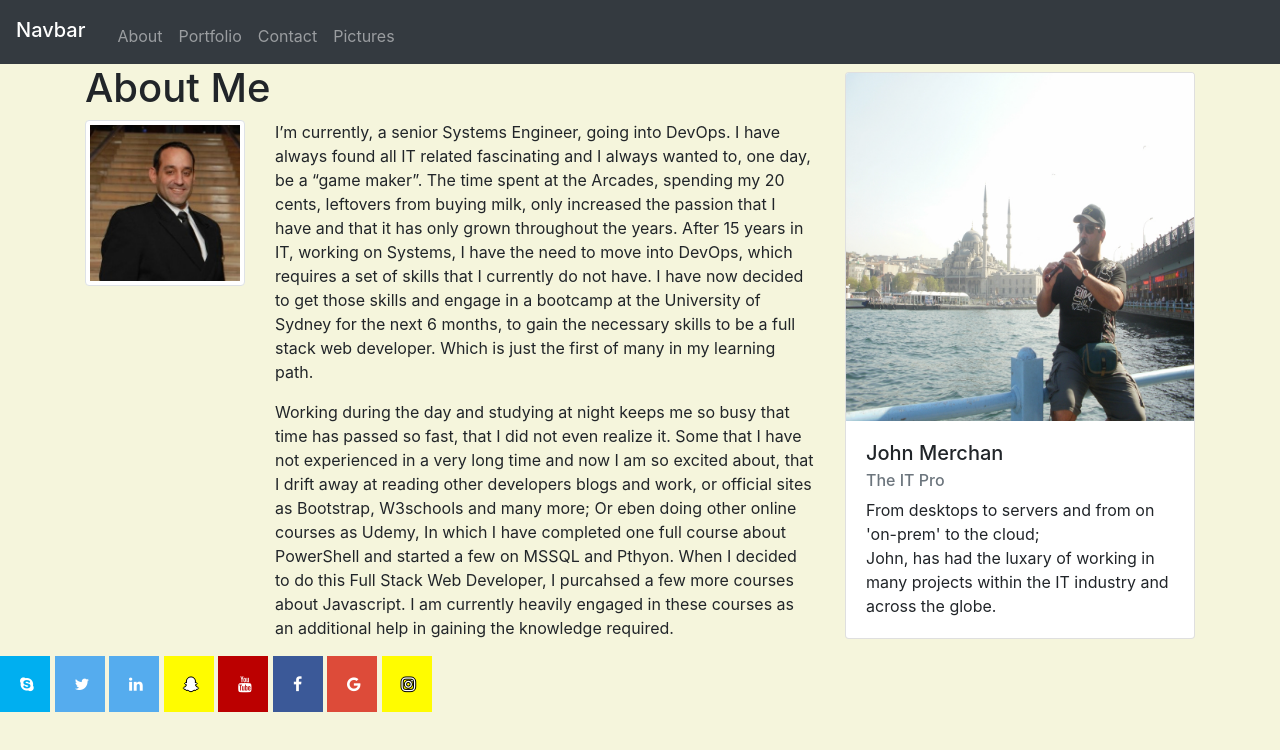
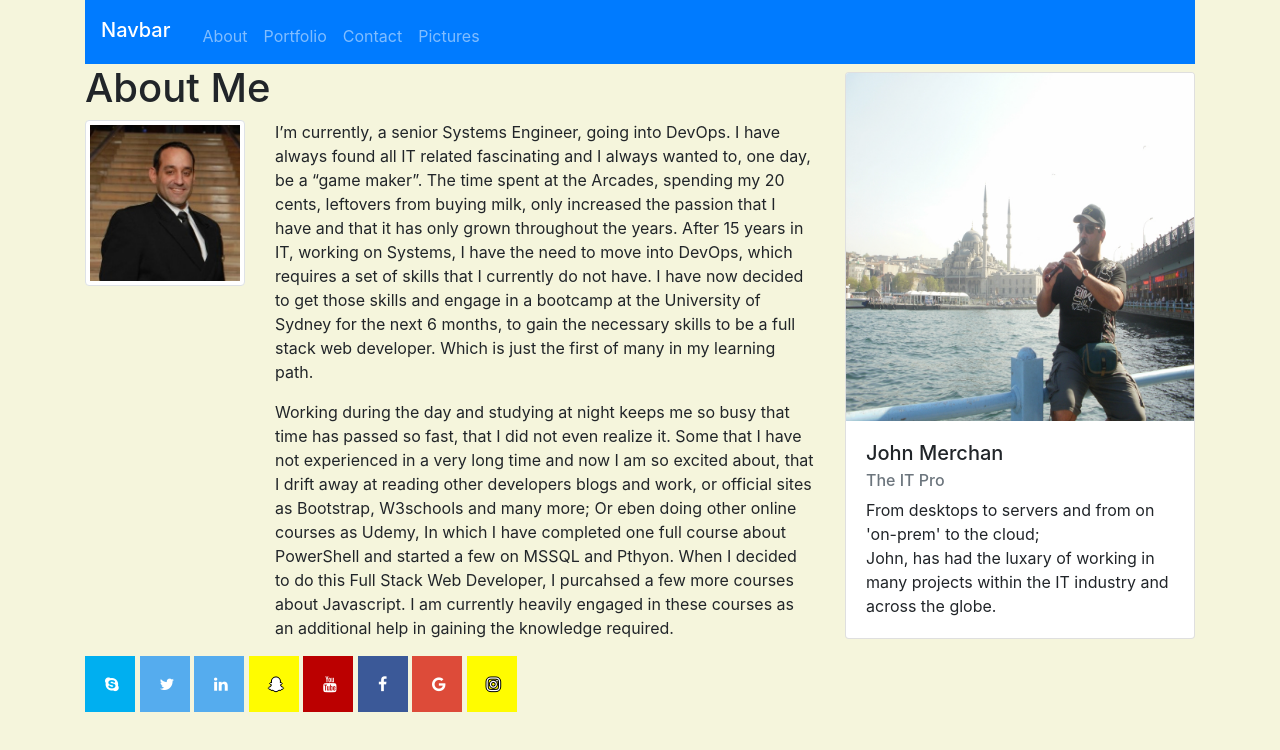
Before and after one commit to johnnyboysydney/Professional-Portfolio, a plain HTML site: page index.html in a window 1280 px wide. Drawn offline with nearby package versions, Linux system fonts and the light colour scheme.

Commit message:
Changes to the footer style

```diff
--- a/assets/style.css
+++ b/assets/style.css
@@ -1,3 +1,6 @@
+
+
+/* We add our styles to the body */
 body {
     background-color: beige;
 }
@@ -6,6 +9,9 @@ ul {
     list-style: disc;
     margin: 8px;
 }
+
+/* We control the row elements of the site. */
+
 
 /* Style all font awesome icons */
 .fa {
--- a/index.html
+++ b/index.html
@@ -21,7 +21,8 @@
   </head>
   <body>
   <!-- Navigation -->
-  <nav class="navbar navbar-expand-lg navbar-dark bg-dark">
+  <div class="container">
+  <nav class="navbar navbar-expand-lg navbar-dark bg-primary">
     <span class="navbar-brand mb-1 h1">Navbar</span>
     <button class="navbar-toggler" type="button" data-toggle="collapse" data-target="#navbarSupportedContent"
       aria-controls="navbarSupportedContent" aria-expanded="false" aria-label="Toggle navigation">
@@ -44,6 +45,7 @@
       </ul>
     </div>
   </nav>
+  </div>
   <!-- End Navigation-->
 
   <div class="container">
@@ -95,6 +97,7 @@
 
     <!--- Fixed background -->
     <!--- Footer -->
+    <div class="container">
             <a href="https://www.skype.com" target="_blank" class="fa fa-skype"></a>
             <a href="https://www.twitter.com" target="_blank" class="fa fa-twitter"></a>
             <a href="https://www.linkedin.com" target="_blank" class="fa fa-linkedin"></a>
@@ -103,7 +106,7 @@
             <a href="https://www.facebook.com" target="_blank" class="fa fa-facebook"></a>
             <a href="https://www.google.com" target="_blank" class="fa fa-google"></a>
             <a href="https://www.instagram.com" target="_blank" class="fa fa-instagram"></a>
-
+    </div>
     <!-- Optional JavaScript -->
 
     <!-- jQuery first, then Popper.js, then Bootstrap JS -->
```
Also changed, not shown: contact.html (+5 -3 lines), pictures.html (+6 -1 lines), portfolio.html (+7 -1 lines). Lines whose indentation alone changed are shown as unchanged.
